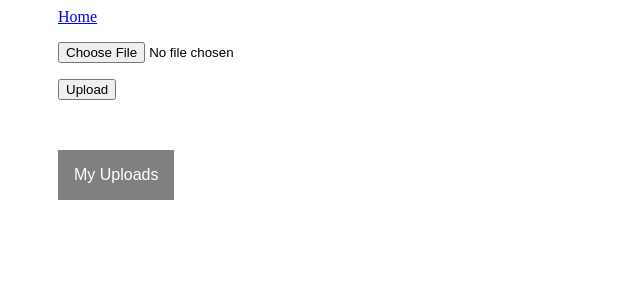
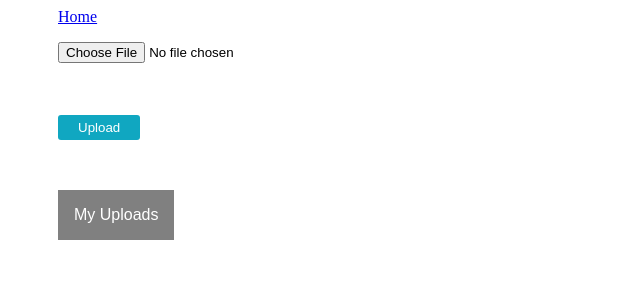
Before and after one commit to AliRn76/django-chatroom, a Django app: page /upload/ in a window 1280 px wide. Shown: the top 308 px of the page, without its empty margins (0-640 px from the left). Run offline with Django 3.2, Linux system fonts and the light colour scheme; a user stored in the database is signed in; data comes from the database, SQL or seed files in the repository; both versions use the stored data as it was after the commit.

Commit message:
liquid button baraye upload add shod

```diff
--- a/receiver/static/upload.css
+++ b/receiver/static/upload.css
@@ -36,3 +36,33 @@ body{
 .dropdown a:hover {background-color: #ddd;}
 
 .show {display: block;}
+
+
+
+.liquid-button {
+	background: #11a7c1;
+	color: #fff;
+	border: 0;
+	border-radius: 3px;
+	font-weight: 400;
+	padding: 5px 20px;
+	cursor: pointer;
+	transition: 0.2s ease-in-out all;
+	outline: 0;
+	min-width: 80px;
+	background: transparent url('./liquid.png');
+	background-repeat: repeat-y;
+}
+.liquid-button:hover {
+	transform: scale(1.1);
+}
+@keyframes wave {
+	0% {
+		background-position: left center;
+		background-size: 0px 20px;
+	}
+	100% {
+		background-position: 0 200px;
+		background-size: 100px 100px;
+	}
+}
--- a/receiver/templates/upload.html
+++ b/receiver/templates/upload.html
@@ -9,7 +9,9 @@
     <form method="post" enctype="multipart/form-data">
     {% csrf_token %}
     {{ form.as_p }}
-    <button type="submit">Upload</button>
+        <br>
+        <br>
+    <button class="liquid-button" type="submit">Upload</button>
   </form>
 
     <a href="../{{last_upload}}" target="_blank">{{last_upload}}</a>
```
Also changed, not shown: receiver/static/upload.js (added, +18 -0 lines), db.sqlite3, receiver/static/liquid.png (added).
